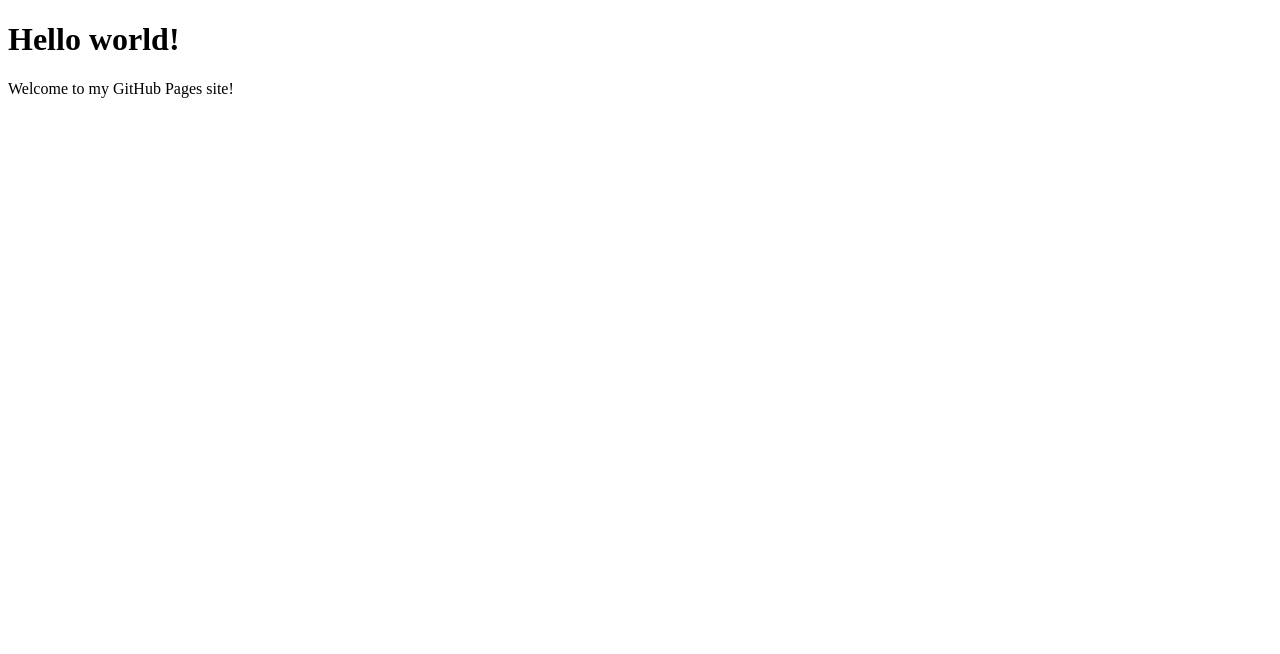
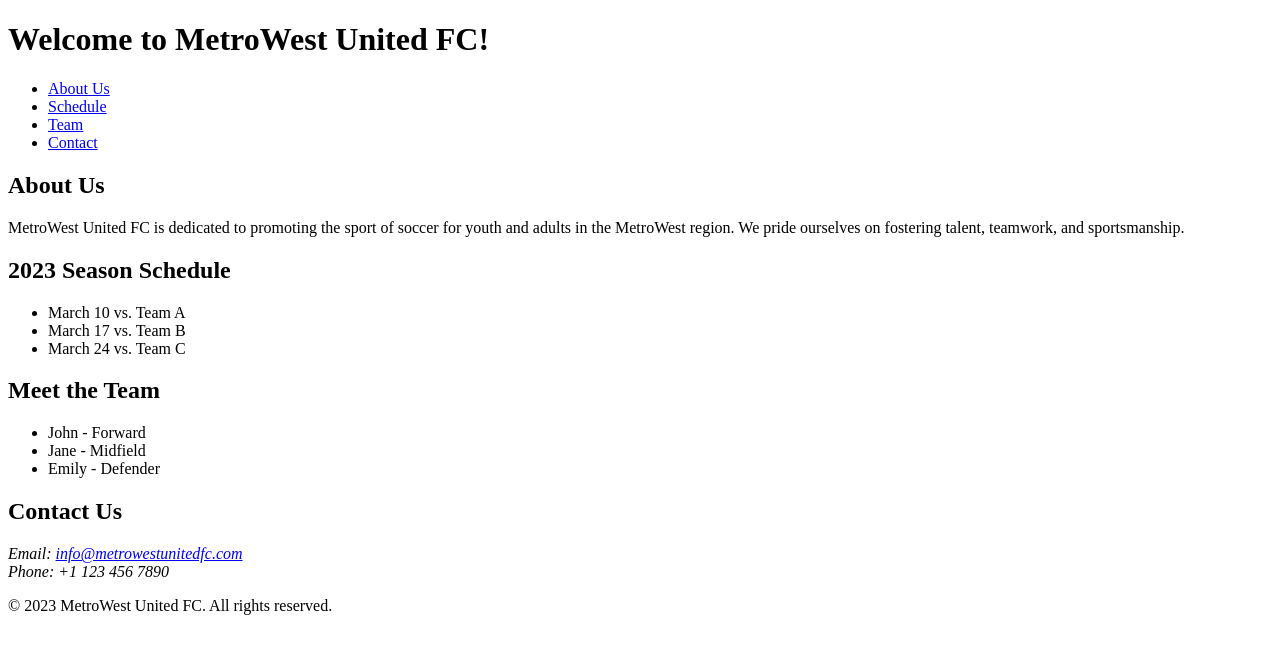
Before and after one commit to zw2253782/metrowest, a plain HTML site: page index.html in a window 1280 px wide. Drawn offline with Linux system fonts and the light colour scheme.

Commit message:
Update index.html

```diff
--- a/index.html
+++ b/index.html
@@ -1,10 +1,58 @@
 <!DOCTYPE html>
-<html>
-  <head>
-    <title>My GitHub Pages Site</title>
-  </head>
-  <body>
-    <h1>Hello world!</h1>
-    <p>Welcome to my GitHub Pages site!</p>
-  </body>
+<html lang="en">
+<head>
+  <meta charset="UTF-8">
+  <title>MetroWest United FC</title>
+  <link rel="stylesheet" href="styles.css">
+</head>
+<body>
+  <header>
+    <h1>Welcome to MetroWest United FC!</h1>
+    <nav>
+      <ul>
+        <li><a href="#about">About Us</a></li>
+        <li><a href="#schedule">Schedule</a></li>
+        <li><a href="#team">Team</a></li>
+        <li><a href="#contact">Contact</a></li>
+      </ul>
+    </nav>
+  </header>
+
+  <section id="about">
+    <h2>About Us</h2>
+    <p>MetroWest United FC is dedicated to promoting the sport of soccer for youth and adults in the MetroWest region. We pride ourselves on fostering talent, teamwork, and sportsmanship.</p>
+  </section>
+
+  <section id="schedule">
+    <h2>2023 Season Schedule</h2>
+    <ul>
+      <li>March 10 vs. Team A</li>
+      <li>March 17 vs. Team B</li>
+      <li>March 24 vs. Team C</li>
+      <!-- Add more fixtures here -->
+    </ul>
+  </section>
+
+  <section id="team">
+    <h2>Meet the Team</h2>
+    <ul>
+      <li>John - Forward</li>
+      <li>Jane - Midfield</li>
+      <li>Emily - Defender</li>
+      <!-- Add more team members here -->
+    </ul>
+  </section>
+
+  <section id="contact">
+    <h2>Contact Us</h2>
+    <address>
+      Email: <a href="mailto:info@metrowestunitedfc.com">info@metrowestunitedfc.com</a><br>
+      Phone: +1 123 456 7890
+    </address>
+  </section>
+
+  <footer>
+    <p>© 2023 MetroWest United FC. All rights reserved.</p>
+  </footer>
+</body>
 </html>
```
